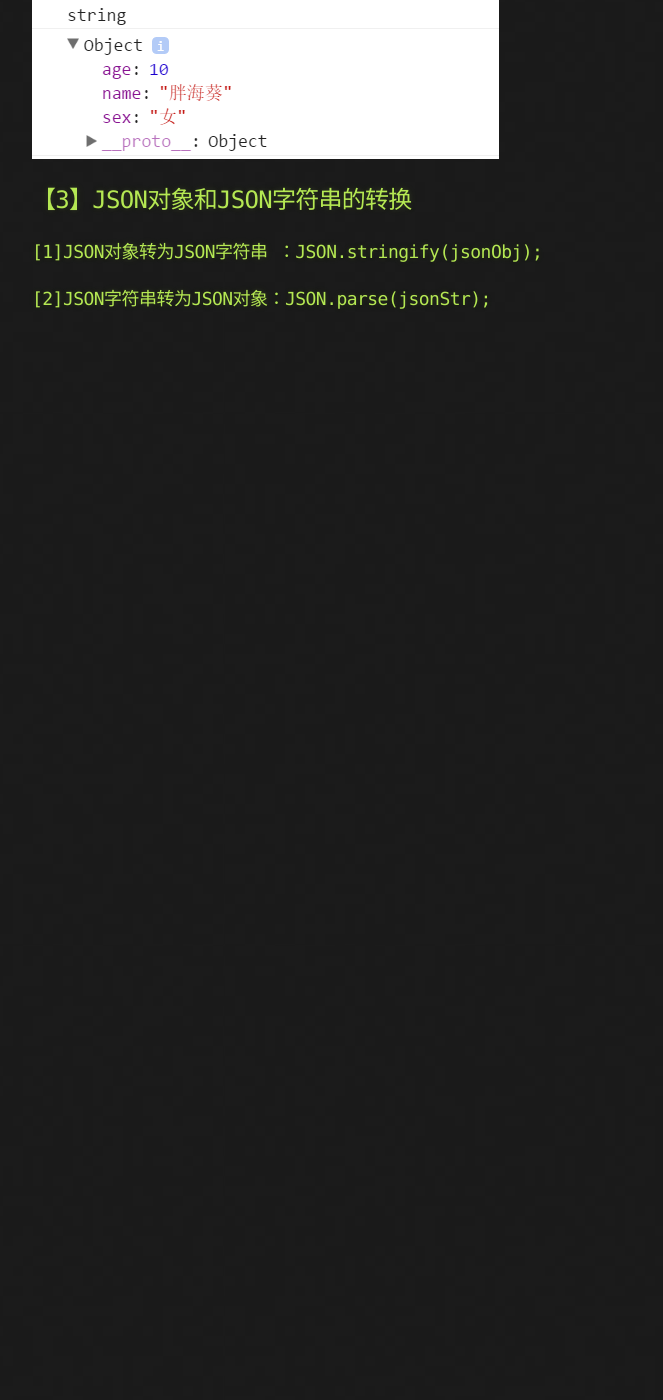
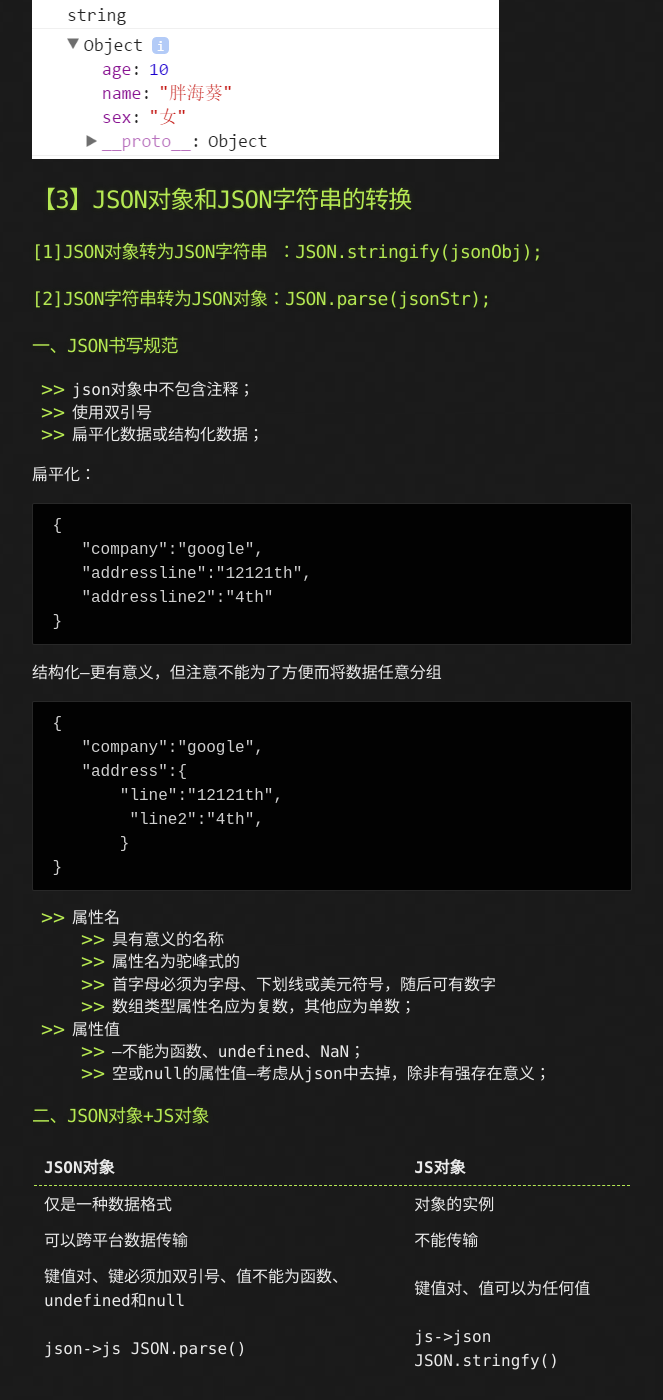
Before and after one commit to pingping1122/pingping1122.github.io, a Jekyll site: the page built from _posts/2017-10-19-jsonstring-vs-jsonobject.markdown, in a window 1280 px wide and 1400 px high, scrolled down 2247 px. Shown: the whole window, without its empty margins (308-971 px from the left). Built offline with Jekyll 4.4.1, drawn with Linux system fonts in a browser that asks for light colours; before the commit the page ends 2579 px from its top, so only the background shows below that.

```diff
--- a/_posts/2017-10-19-jsonstring-vs-jsonobject.markdown
+++ b/_posts/2017-10-19-jsonstring-vs-jsonobject.markdown
@@ -36,3 +36,44 @@ categories: jekyll update
 ## 【3】JSON对象和JSON字符串的转换
 ### [1]JSON对象转为JSON字符串 ：JSON.stringify(jsonObj);
 ### [2]JSON字符串转为JSON对象：JSON.parse(jsonStr);
+
+### 一、JSON书写规范
+* json对象中不包含注释；
+* 使用双引号
+* 扁平化数据或结构化数据；
+
+扁平化：
+
+     {
+        "company":"google",
+        "addressline":"12121th",
+        "addressline2":"4th"
+     }
+
+结构化---更有意义，但注意不能为了方便而将数据任意分组
+
+     {
+        "company":"google",
+        "address":{
+            "line":"12121th",
+             "line2":"4th",
+            }
+     }
+
+* 属性名
+   * 具有意义的名称
+   * 属性名为驼峰式的
+   * 首字母必须为字母、下划线或美元符号，随后可有数字
+   * 数组类型属性名应为复数，其他应为单数；
+* 属性值
+   * --不能为函数、undefined、NaN；
+   * 空或null的属性值--考虑从json中去掉，除非有强存在意义；
+
+### 二、JSON对象+JS对象
+
+JSON对象|JS对象
+:--- | :---
+仅是一种数据格式 | 对象的实例
+可以跨平台数据传输 | 不能传输
+键值对、键必须加双引号、值不能为函数、undefined和null | 键值对、值可以为任何值
+json->js JSON.parse() | js->json JSON.stringfy()
```
Also changed, not shown: _posts/2018-03-19-json-written.markdown (deleted, +0 -47 lines), _posts/2018-03-23-blockchain.markdown (added, +39 -0 lines).
